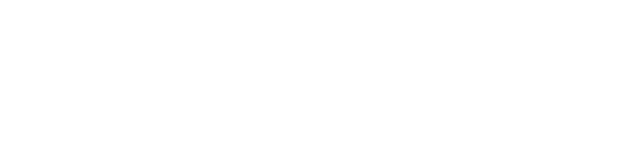
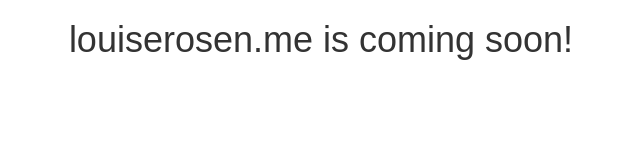
Before and after one commit to louiserosen/louiserosen.me, a plain HTML site: page index.html in a window 1280 px wide. Shown: the whole page, without its empty margins (319-959 px from the left). Drawn offline with Linux system fonts and the light colour scheme.

Commit message:
added content (coming soon)

```diff
--- a/index.html
+++ b/index.html
@@ -6,6 +6,7 @@
 	<link rel="stylesheet" href="css/style.css">
 </head>
 <body>
+	<h1>louiserosen.me is coming soon!</h1>
 	<script src="bower_components/jquery/dist/jquery.min.js"></script>
 </body>
 </html>
--- a/less/main.less
+++ b/less/main.less
@@ -1,9 +1,8 @@
 
 body {
-	font-size: 18px;
+	font-family: sans-serif;
+}
 
-	.test {
-		font-family: sans-serif;
-	}
-
+h1 {
+	text-align: center;
 }
```
Also changed, not shown: css/style.css.
